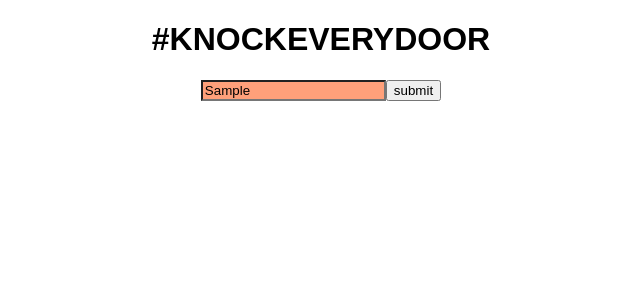
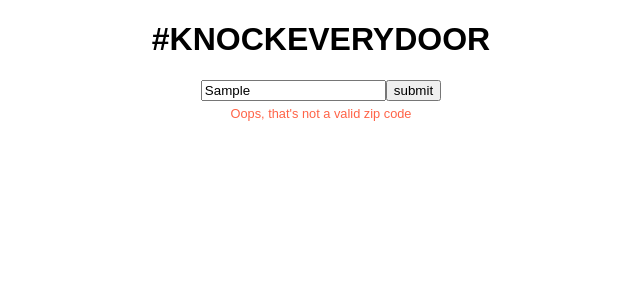
Before and after one commit to JonathanTR/ked-recruiter, a React (Create React App) app in the folder client/: page / in a window 1280 px wide. Both pictures are taken after typing "Sample" into the empty fields and a click on the button "submit". Shown: the top 300 px of the page, without its empty margins (319-959 px from the left). Built offline with nearby package versions, Linux system fonts and the light colour scheme.

Commit message:
Add error handling to ZipForm.

```diff
--- a/client/src/App.css
+++ b/client/src/App.css
@@ -7,5 +7,7 @@
 }
 
 .zip-form__error {
-  background: lightsalmon;
+  color: tomato;
+  font-size: 0.8em;
+  margin-top: 5px;
 }
--- a/client/src/components/ZipForm/index.js
+++ b/client/src/components/ZipForm/index.js
@@ -6,7 +6,7 @@ import LoadingIndicator from '../LoadingIndicator';
 
 class ZipForm extends Component {
   state = {
-    inputError: false,
+    errorMessage: '',
     loading: false,
     zipValue: '',
   }
@@ -24,12 +24,14 @@ class ZipForm extends Component {
   }
 
   handleZipCodeInput = (e) => {
-    e.preventDefault()
-    this.setState({zipValue: e.target.value, inputError: false});
+    this.setState({
+      zipValue: e.target.value,
+      errorMessage: ''
+    });
   }
 
   handleZipCodeBlur = (e) => {
-    this.setState({inputError: false});
+    this.setState({errorMessage: ''});
   }
 
   handleZipCodeSubmit = (e) => {
@@ -38,24 +40,29 @@ class ZipForm extends Component {
     if (!!code.match(/\d{5}/)) {
       this.fetchContacts(code);
     } else {
-      this.setState({inputError: true});
+      this.setState({errorMessage: "Oops, that's not a valid zip code"});
     };
   }
 
   render () {
-    const { inputError, loading, zipValue } = this.state;
+    const { errorMessage, loading, zipValue } = this.state;
 
     return(
       <form className='zip-form'
             data-test='zipForm'
             onSubmit={this.handleZipCodeSubmit}>
-        <input className={inputError ? 'zip-form__error' : ''}
+        <input data-test='zipInput'
                onChange={this.handleZipCodeInput}
                onBlur={this.handleZipCodeBlur}
                placeholder='Enter your zipcode'
                value={zipValue}>
         </input>
         <button type='submit'>submit</button>
+        {errorMessage ?
+          <div className='zip-form__error' data-test='zipError'>
+            {errorMessage}
+          </div>
+        : null}
         {loading ?
           <LoadingIndicator />
         : null}
```
Also changed, not shown: 1 other file (tests, documents, lock files or other folders).
